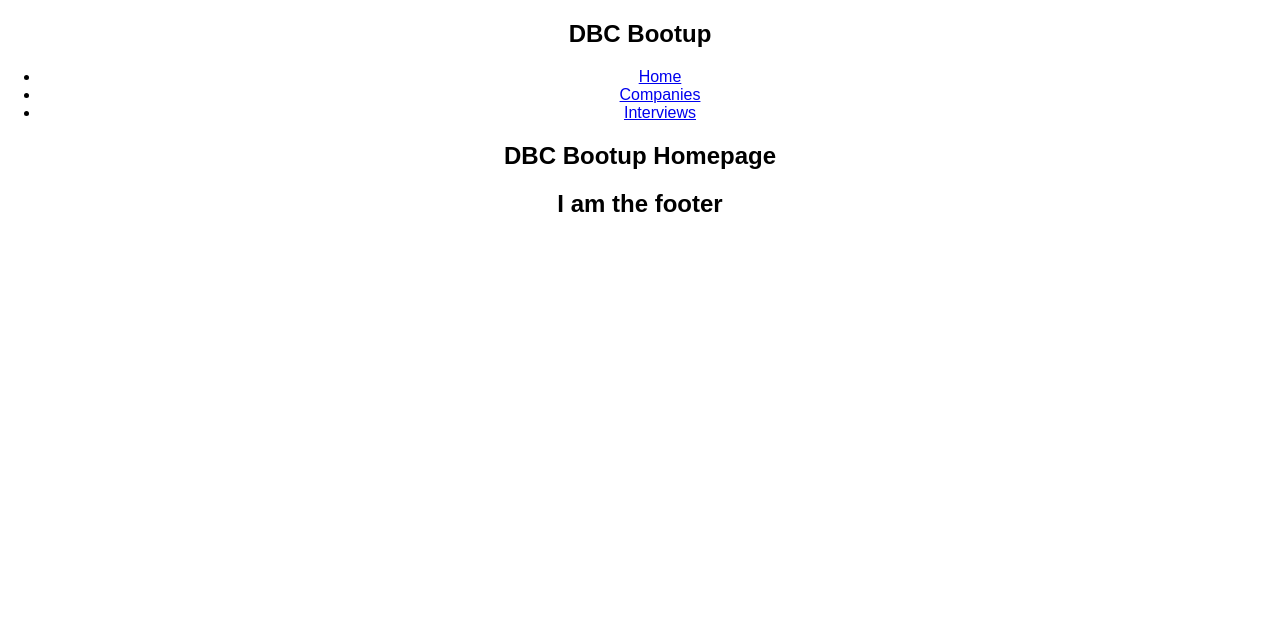
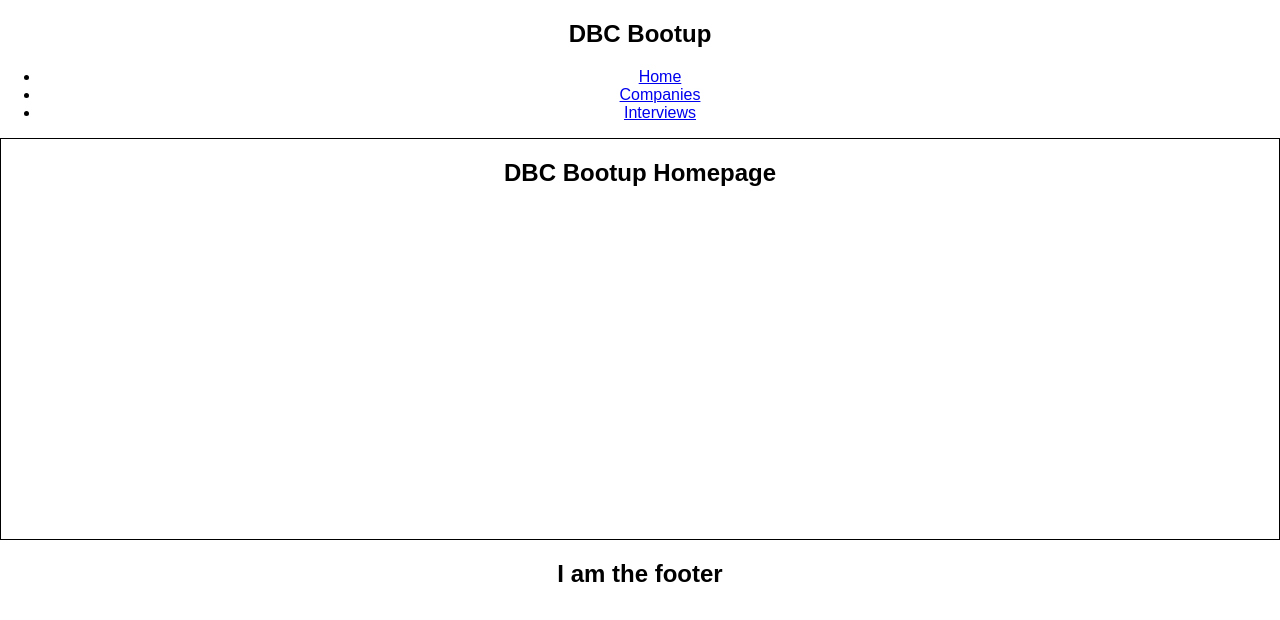
Before and after one commit to mayjawdat/BootUp-REACT-FrontEnd, a React (Create React App) app: page / in a window 1280 px wide. Shown: the top 620 px of the page. Built offline with nearby package versions, Linux system fonts and the light colour scheme.

Commit message:
Add basic examples of components with http requests

```diff
--- a/src/Components/CompanyList.js
+++ b/src/Components/CompanyList.js
@@ -3,6 +3,18 @@ import { Link } from 'react-router-dom'
 import axios from 'axios'
 
 class CompanyList extends Component {
+  constructor(props) {
+    super(props)
+
+    this.state = {
+      companies: []
+    }
+  }
+  componentDidMount() {
+    axios.get('/api/companies')
+      .then(({data}) => this.setState({companies: data}))
+  }
+
   render() {
     return (
       <div className="company-list">
--- a/src/Components/InterviewList.js
+++ b/src/Components/InterviewList.js
@@ -3,6 +3,17 @@ import { Link } from 'react-router-dom'
 import axios from 'axios'
 
 class InterviewList extends Component {
+  constructor(props) {
+    super(props)
+
+    this.state = {
+      interviews: []
+    }
+  }
+  componentDidMount() {
+    axios.get('/api/interviews')
+      .then(({data}) => this.setState({interviews: data}))
+  }
   render() {
     return (
       <div className="interview-list">
--- a/src/Components/Main.js
+++ b/src/Components/Main.js
@@ -7,7 +7,7 @@ import HomePage from './HomePage'
 class Main extends Component {
   render() {
     return (
-      <div className="main">
+      <div className="main" style={styles.main}>
         <Switch>
           <Route exact path='/interviews' component={InterviewList} />
           <Route exact path='/companies' component={CompanyList} />
@@ -18,4 +18,11 @@ class Main extends Component {
   }
 }
 
+const styles = {
+  main: {
+    border: "1px solid black",
+    minHeight: '400px'
+  }
+}
+
 export default Main
```
